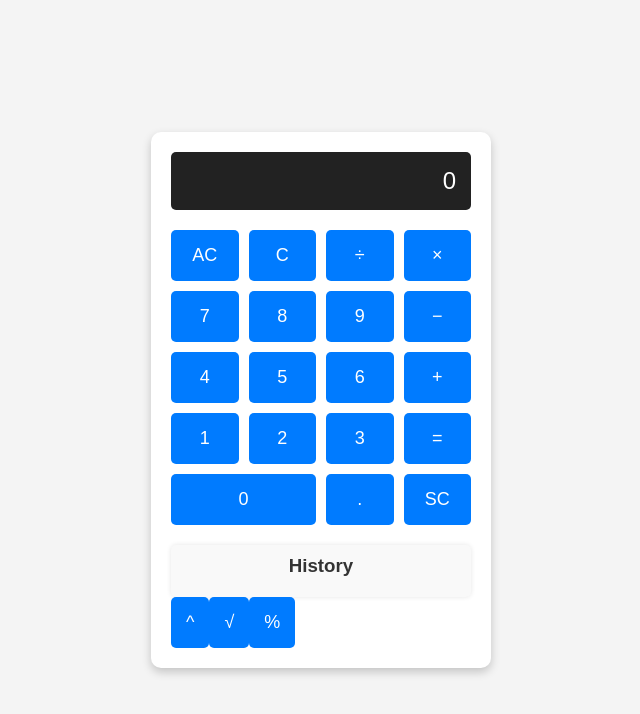
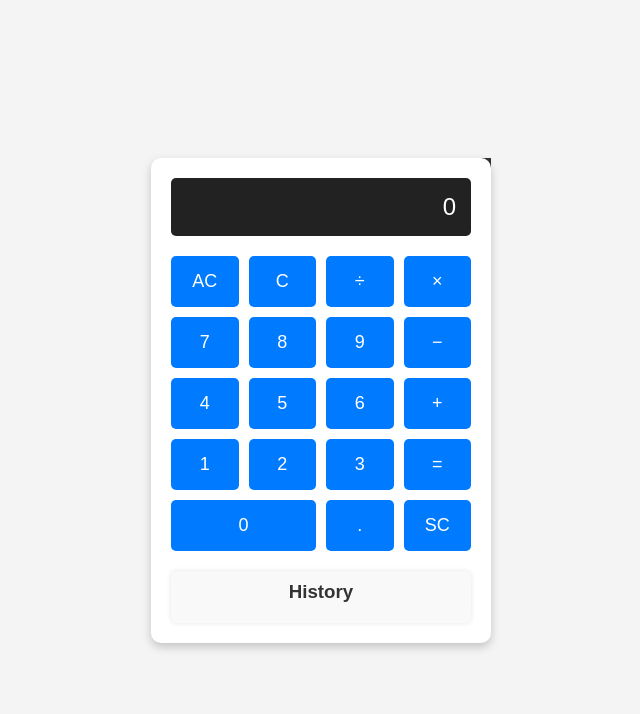
Before and after one commit to Uvlazhnitel/React-Calculator-, a React (Create React App) app: page / in a window 1280 px wide. Shown: the top 714 px of the page, without its empty margins (319-959 px from the left). Built offline with nearby package versions, Linux system fonts and the light colour scheme.

Commit message:
Refactor CSS to improve history functionality and delete button style

```diff
--- a/src/App.css
+++ b/src/App.css
@@ -8,12 +8,61 @@ body {
     height: 100vh;
 }
 
+.calculator-container {
+    position: relative;
+    display: flex;
+}
+
+.side-panel {
+    position: absolute;
+    top: 0;
+    right: -200px;
+    width: 160px;
+    height: 90%;
+    background-color: #333;
+    color: white;
+    padding: 20px;
+    transition: transform 0.3s ease;
+    transform: translateX(-100%);
+    z-index: 1;
+}
+
+.side-panel.open {
+    transform: translateX(0); /* Панель выдвигается */
+}
+
+.side-panel h3 {
+    margin-top: 0;
+    text-align: center;
+    font-size: 18px;
+}
+
+.side-button {
+    display: block;
+    width: 100%;
+    margin: 10px 0;
+    padding: 10px;
+    font-size: 16px;
+    background-color: #007bff;
+    color: white;
+    border: none;
+    border-radius: 5px;
+    cursor: pointer;
+    transition: background-color 0.3s;
+}
+
+.side-button:hover {
+    background-color: #0056b3;
+}
+
 .calculator {
     background-color: white;
     border-radius: 10px;
     box-shadow: 0px 4px 10px rgba(0, 0, 0, 0.2);
     width: 300px;
     padding: 20px;
+    position: relative;
+    z-index: 2;
 }
 
 .display {
@@ -56,12 +105,8 @@ button:hover {
     background-color: #0056b3;
 }
 
-button:active {
-    background-color: #003f88;
-}
-
 button.zero {
-    grid-column: span 2; /* Кнопка "0" занимает две колонки */
+    grid-column: span 2;
 }
 
 .history {
@@ -69,8 +114,8 @@ button.zero {
     background-color: #f9f9f9;
     padding: 10px;
     border-radius: 5px;
-    max-height: 200px; /* Ограничиваем высоту */
-    overflow-y: auto; /* Скроллинг, если слишком длинная история */
+    max-height: 200px;
+    overflow-y: auto;
     box-shadow: 0 0 5px rgba(0, 0, 0, 0.1);
 }
 
@@ -87,9 +132,9 @@ button.zero {
 }
 
 .history li {
-    display: flex; /* Делаем flex-контейнером */
-    justify-content: space-between; /* Распределяем содержимое */
-    align-items: center; /* Выравниваем элементы по центру */
+    display: flex;
+    justify-content: space-between;
+    align-items: center;
     margin-bottom: 5px;
     padding: 5px;
     background-color: #f9f9f9;
--- a/src/App.js
+++ b/src/App.js
@@ -7,24 +7,22 @@ function App() {
     const [history, setHistory] = useState([]);
     const [isPanelOpen, setIsPanelOpen] = useState(false);
 
-  const togglePanel = () =>{
+
+    const togglePanel = () => {
         setIsPanelOpen(!isPanelOpen);
-  }
+    };
 
     const handleInput = (value) => {
-    setResult('')
-    setInput('')
         setInput(input + value);
     };
 
     const clearInput = () => {
         setInput('');
-    setResult('');
+        setResult(null);
     };
 
     const deleteLast = () => {
         setInput(input.slice(0, -1));
-    setResult('')
     };
 
     const addToHistory = (input, result) => {
@@ -34,21 +32,40 @@ function App() {
 
     const calculate = () => {
         try {
-      const evalResult = eval(input);
+            const parsedInput = input
+                .replace(/√(\d+(\.\d+)?)/g, 'Math.sqrt($1)')
+                .replace(/(\d+)\^(\d+)/g, 'Math.pow($1, $2)')
+                .replace(/(\d+)%/g, '($1/100)');
+            const evalResult = eval(parsedInput);
             setResult(evalResult);
-      addToHistory(input,evalResult)
+            addToHistory(input, evalResult);
         } catch (error) {
-      setResult('error')
+            setResult('Error');
         }
     };
 
     const deleteHistory = (index) => {
-    const updateHistory = history.filter((_,i) => i !==index);
-    setHistory(updateHistory);
-  }
-
+        const updatedHistory = history.filter((_, i) => i !== index);
+        setHistory(updatedHistory);
+    };
 
     return (
+        <div className="calculator-container">
+            {/* Панель с дополнительными кнопками */}
+            <div className={`side-panel ${isPanelOpen ? 'open' : ''}`}>
+                <h3>Advanced Functions</h3>
+                <button onClick={() => handleInput('^')} className="side-button">
+                    ^
+                </button>
+                <button onClick={() => handleInput('√')} className="side-button">
+                    √
+                </button>
+                <button onClick={() => handleInput('%')} className="side-button">
+                    %
+                </button>
+            </div>
+
+            {/* Основной калькулятор */}
             <div className="calculator">
                 <div className="display">
                     <div className="input">{input || '0'}</div>
@@ -77,7 +94,7 @@ function App() {
 
                     <button onClick={() => handleInput('0')} className="zero">0</button>
                     <button onClick={() => handleInput('.')}>.</button>
-            <button onClick={() => togglePanel ()}>SC</button>
+                    <button onClick={togglePanel}>SC</button>
                 </div>
                 <div className="history">
                     <h3>History</h3>
@@ -85,14 +102,16 @@ function App() {
                         {history.map((entry, index) => (
                             <li key={index}>
                                 {entry}
-              <button className = 'deleteBtn' onClick = {() => deleteHistory(index)}>Delete</button></li>
+                                <button
+                                    className="deleteBtn"
+                                    onClick={() => deleteHistory(index)}
+                                >
+                                    Delete
+                                </button>
+                            </li>
                         ))}
                     </ul>
                 </div>
-        <div className={``}>
-            <button onClick={() => handleInput('**')} className='power'>^</button>
-            <button  onClick={() => handleInput('√ ')} className='root'>√ </button>
-            <button onClick={() => handleInput('%')} className='percent'>%</button>
             </div>
         </div>
     );
```
Lines whose indentation alone changed are shown as unchanged.
